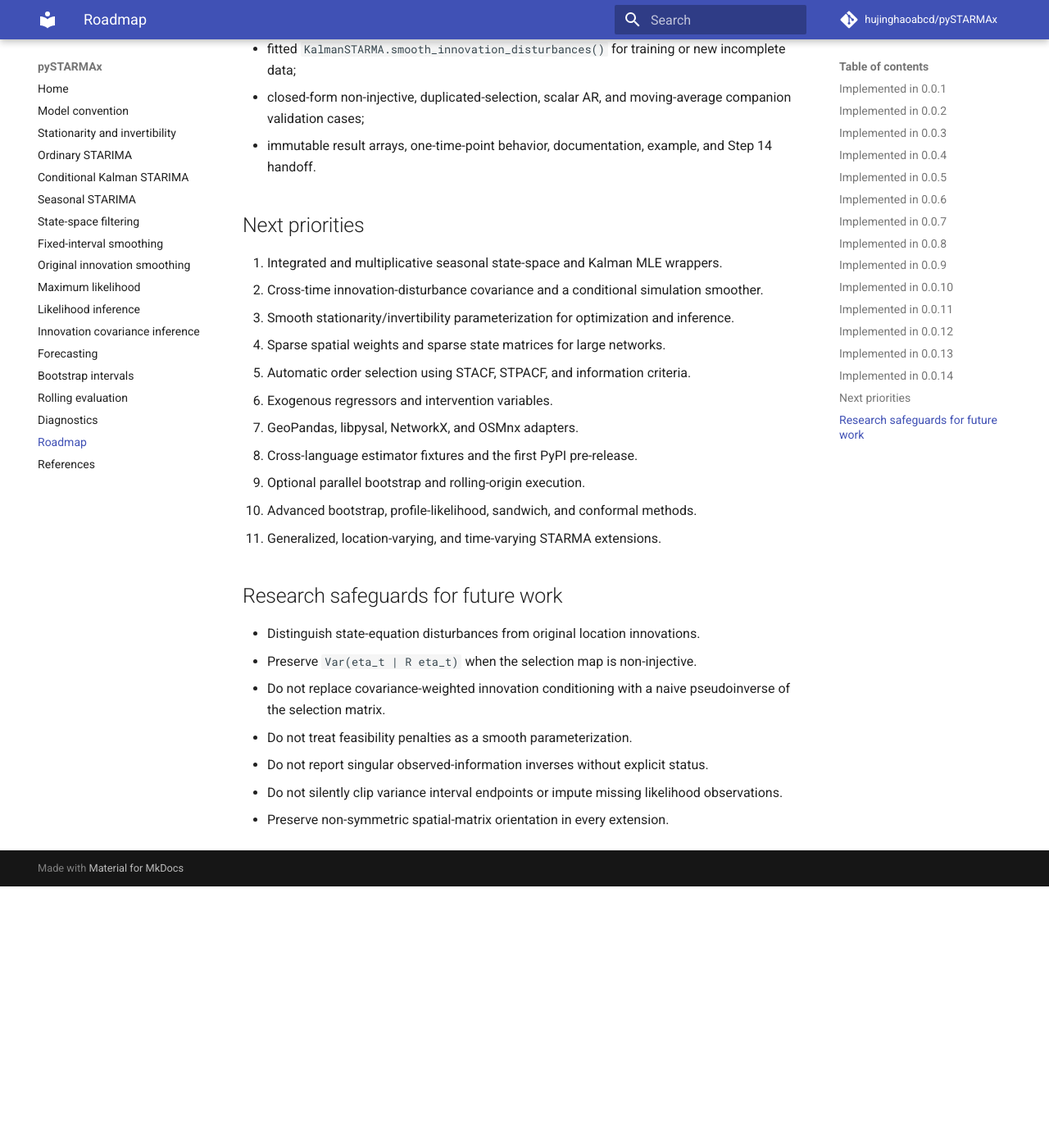
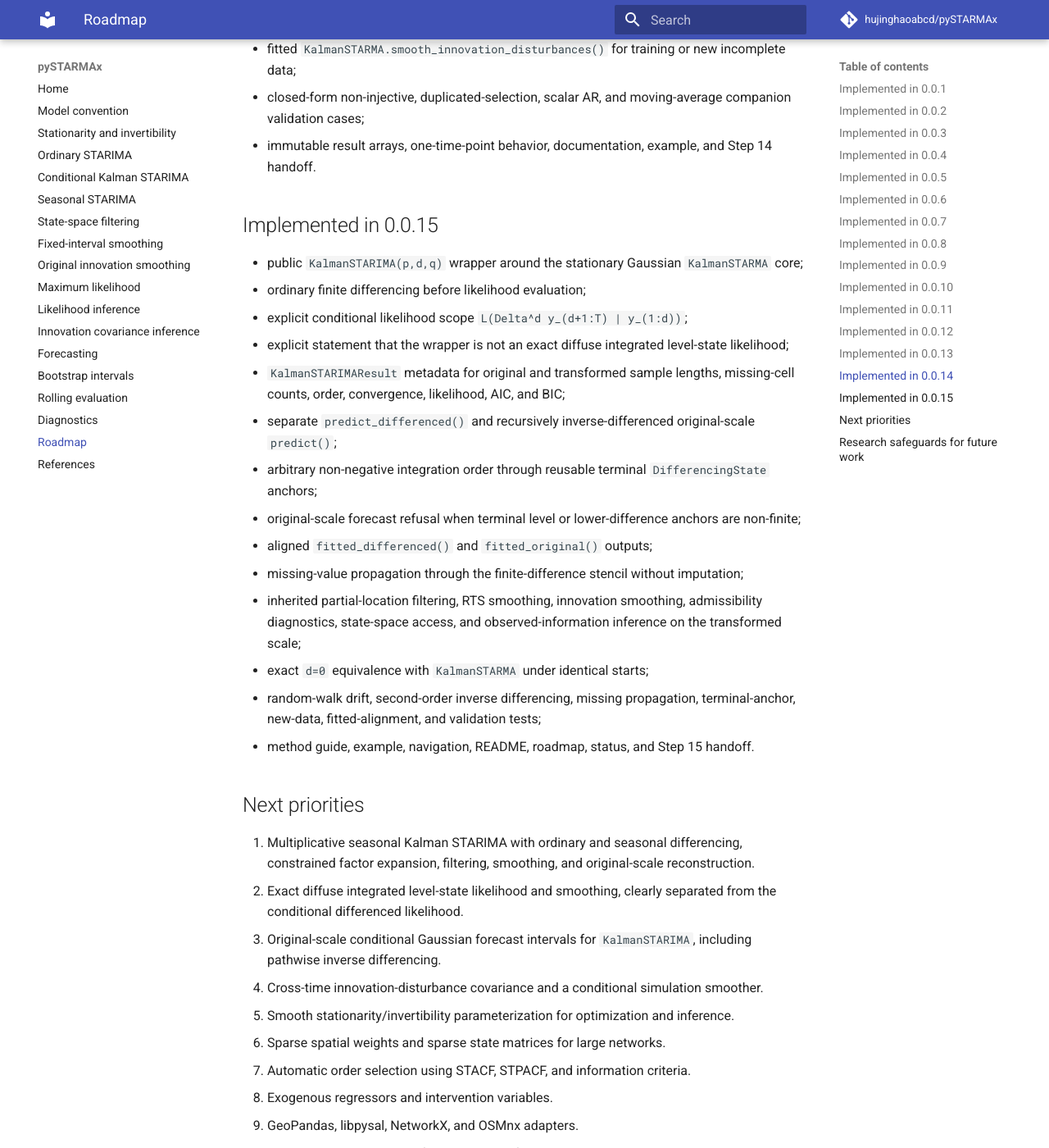
Before and after one commit to hujinghaoabcd/pySTARMAx, an MkDocs documentation site: the page built from docs/roadmap.md, in a window 1280 px wide and 1400 px high, scrolled down 5169 px. Shown: the whole window at 82% size. Built offline with MkDocs 1.6.1 and Material for MkDocs 9.7.7, drawn with Linux system fonts in a browser that asks for light colours; comment, search, counter and statistics services are not loaded; before the commit the page ends 6250 px from its top, so only the background shows below that; some of the changed text lies outside the part shown.

Commit message:
Record version 0.0.15 conditional Kalman STARIMA

```diff
--- a/docs/roadmap.md
+++ b/docs/roadmap.md
@@ -170,30 +170,72 @@
 - immutable result arrays, one-time-point behavior, documentation, example, and
   Step 14 handoff.
 
+## Implemented in 0.0.15
+
+- public `KalmanSTARIMA(p,d,q)` wrapper around the stationary Gaussian
+  `KalmanSTARMA` core;
+- ordinary finite differencing before likelihood evaluation;
+- explicit conditional likelihood scope
+  `L(Delta^d y_(d+1:T) | y_(1:d))`;
+- explicit statement that the wrapper is not an exact diffuse integrated
+  level-state likelihood;
+- `KalmanSTARIMAResult` metadata for original and transformed sample lengths,
+  missing-cell counts, order, convergence, likelihood, AIC, and BIC;
+- separate `predict_differenced()` and recursively inverse-differenced
+  original-scale `predict()`;
+- arbitrary non-negative integration order through reusable terminal
+  `DifferencingState` anchors;
+- original-scale forecast refusal when terminal level or lower-difference
+  anchors are non-finite;
+- aligned `fitted_differenced()` and `fitted_original()` outputs;
+- missing-value propagation through the finite-difference stencil without
+  imputation;
+- inherited partial-location filtering, RTS smoothing, innovation smoothing,
+  admissibility diagnostics, state-space access, and observed-information
+  inference on the transformed scale;
+- exact `d=0` equivalence with `KalmanSTARMA` under identical starts;
+- random-walk drift, second-order inverse differencing, missing propagation,
+  terminal-anchor, new-data, fitted-alignment, and validation tests;
+- method guide, example, navigation, README, roadmap, status, and Step 15
+  handoff.
+
 ## Next priorities
 
-1. Integrated and multiplicative seasonal state-space and Kalman MLE wrappers.
-2. Cross-time innovation-disturbance covariance and a conditional simulation
+1. Multiplicative seasonal Kalman STARIMA with ordinary and seasonal
+   differencing, constrained factor expansion, filtering, smoothing, and
+   original-scale reconstruction.
+2. Exact diffuse integrated level-state likelihood and smoothing, clearly
+   separated from the conditional differenced likelihood.
+3. Original-scale conditional Gaussian forecast intervals for
+   `KalmanSTARIMA`, including pathwise inverse differencing.
+4. Cross-time innovation-disturbance covariance and a conditional simulation
    smoother.
-3. Smooth stationarity/invertibility parameterization for optimization and
+5. Smooth stationarity/invertibility parameterization for optimization and
    inference.
-4. Sparse spatial weights and sparse state matrices for large networks.
-5. Automatic order selection using STACF, STPACF, and information criteria.
-6. Exogenous regressors and intervention variables.
-7. GeoPandas, libpysal, NetworkX, and OSMnx adapters.
-8. Cross-language estimator fixtures and the first PyPI pre-release.
-9. Optional parallel bootstrap and rolling-origin execution.
-10. Advanced bootstrap, profile-likelihood, sandwich, and conformal methods.
-11. Generalized, location-varying, and time-varying STARMA extensions.
+6. Sparse spatial weights and sparse state matrices for large networks.
+7. Automatic order selection using STACF, STPACF, and information criteria.
+8. Exogenous regressors and intervention variables.
+9. GeoPandas, libpysal, NetworkX, and OSMnx adapters.
+10. Cross-language estimator fixtures and the first PyPI pre-release.
+11. Optional parallel bootstrap and rolling-origin execution.
+12. Advanced bootstrap, profile-likelihood, sandwich, conformal, generalized,
+    location-varying, and time-varying extensions.
 
 ## Research safeguards for future work
 
+- Distinguish a conditional differenced likelihood from an exact diffuse
+  integrated likelihood.
+- Keep transformed-scale filtering, smoothing, inference, and innovation
+  results explicitly labelled.
+- Never construct original-scale forecasts without finite terminal
+  differencing anchors.
+- Let missing observations propagate through the finite-difference stencil;
+  do not silently impute levels before likelihood evaluation.
 - Distinguish state-equation disturbances from original location innovations.
 - Preserve `Var(eta_t | R eta_t)` when the selection map is non-injective.
 - Do not replace covariance-weighted innovation conditioning with a naive
   pseudoinverse of the selection matrix.
 - Do not treat feasibility penalties as a smooth parameterization.
 - Do not report singular observed-information inverses without explicit status.
-- Do not silently clip variance interval endpoints or impute missing likelihood
-  observations.
+- Do not silently clip variance interval endpoints.
 - Preserve non-symmetric spatial-matrix orientation in every extension.
```
